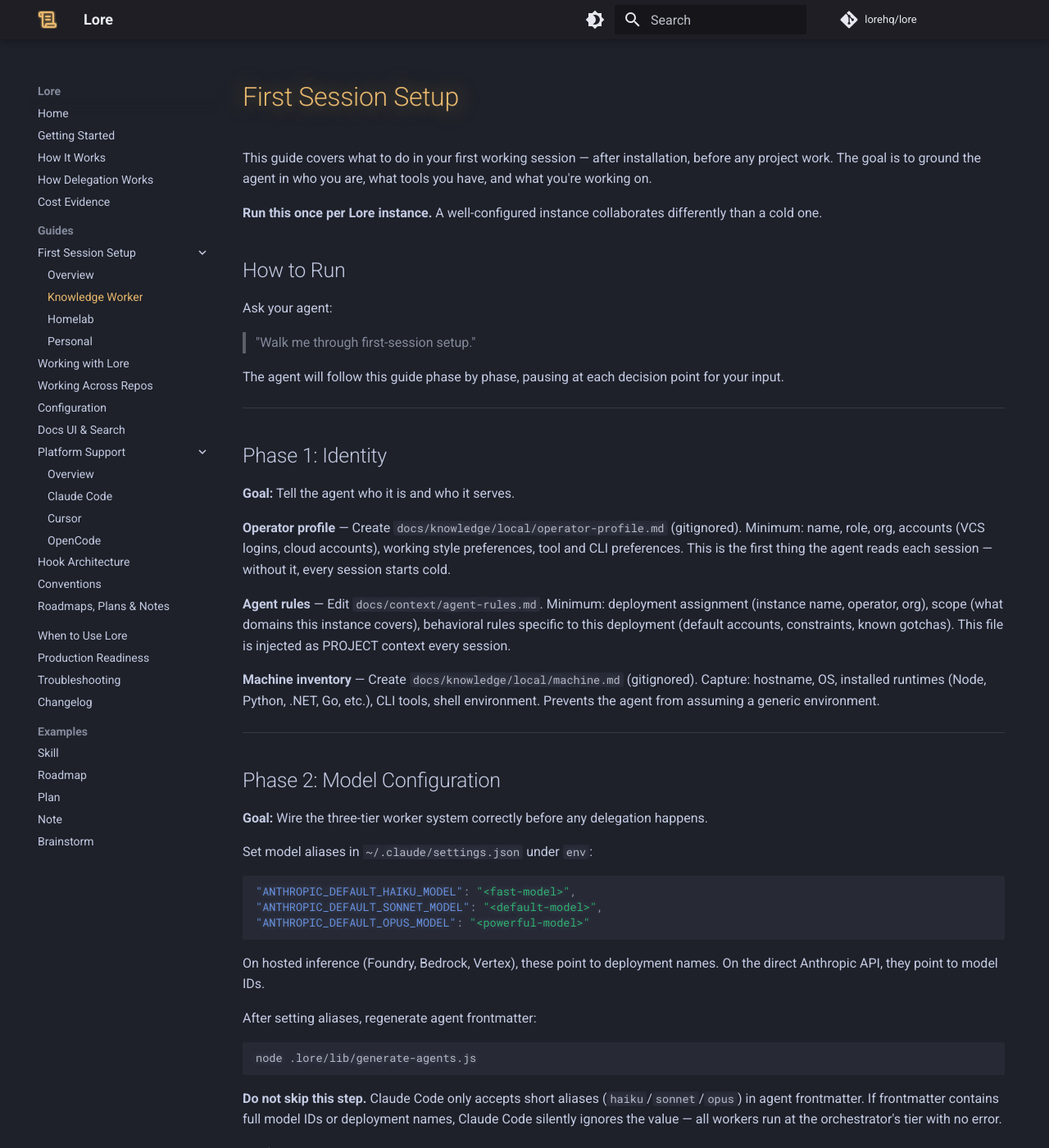
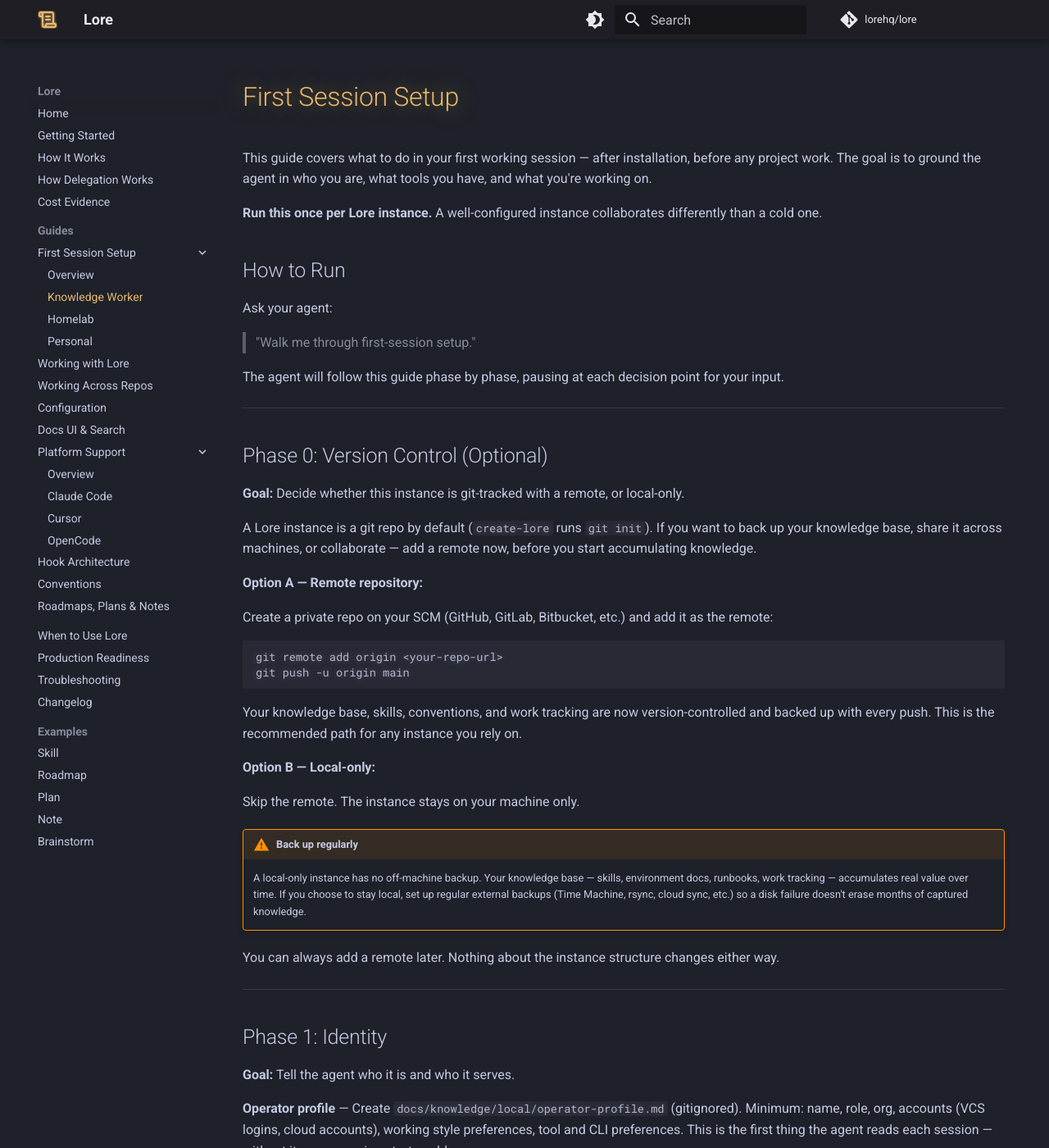
Before and after one commit to lorehq/lore-docs, an MkDocs documentation site: the page built from docs/guides/first-session/knowledge-worker.md, in a window 1280 px wide and 1400 px high. Shown: the whole window at 82% size. Built offline with MkDocs 1.6.1 and Material for MkDocs 9.7.7, drawn with Linux system fonts in a browser that asks for light colours; comment, search, counter and statistics services are not loaded.

Commit message:
Add Phase 0: Version Control to first-session setup
Optional step before Phase 1 — configure a git remote for off-machine
backup, or stay local-only with a warning to set up regular external
backups.

Co-Authored-By: Claude Opus 4.6 <noreply@anthropic.com>

```diff
--- a/docs/guides/first-session/knowledge-worker.md
+++ b/docs/guides/first-session/knowledge-worker.md
@@ -15,6 +15,32 @@ Ask your agent:
 > "Walk me through first-session setup."
 
 The agent will follow this guide phase by phase, pausing at each decision point for your input.
+
+---
+
+## Phase 0: Version Control (Optional)
+
+**Goal:** Decide whether this instance is git-tracked with a remote, or local-only.
+
+A Lore instance is a git repo by default (`create-lore` runs `git init`). If you want to back up your knowledge base, share it across machines, or collaborate — add a remote now, before you start accumulating knowledge.
+
+**Option A — Remote repository:**
+
+Create a private repo on your SCM (GitHub, GitLab, Bitbucket, etc.) and add it as the remote:
+
+    git remote add origin <your-repo-url>
+    git push -u origin main
+
+Your knowledge base, skills, conventions, and work tracking are now version-controlled and backed up with every push. This is the recommended path for any instance you rely on.
+
+**Option B — Local-only:**
+
+Skip the remote. The instance stays on your machine only.
+
+!!! warning "Back up regularly"
+    A local-only instance has no off-machine backup. Your knowledge base — skills, environment docs, runbooks, work tracking — accumulates real value over time. If you choose to stay local, set up regular external backups (Time Machine, rsync, cloud sync, etc.) so a disk failure doesn't erase months of captured knowledge.
+
+You can always add a remote later. Nothing about the instance structure changes either way.
 
 ---
 
```
